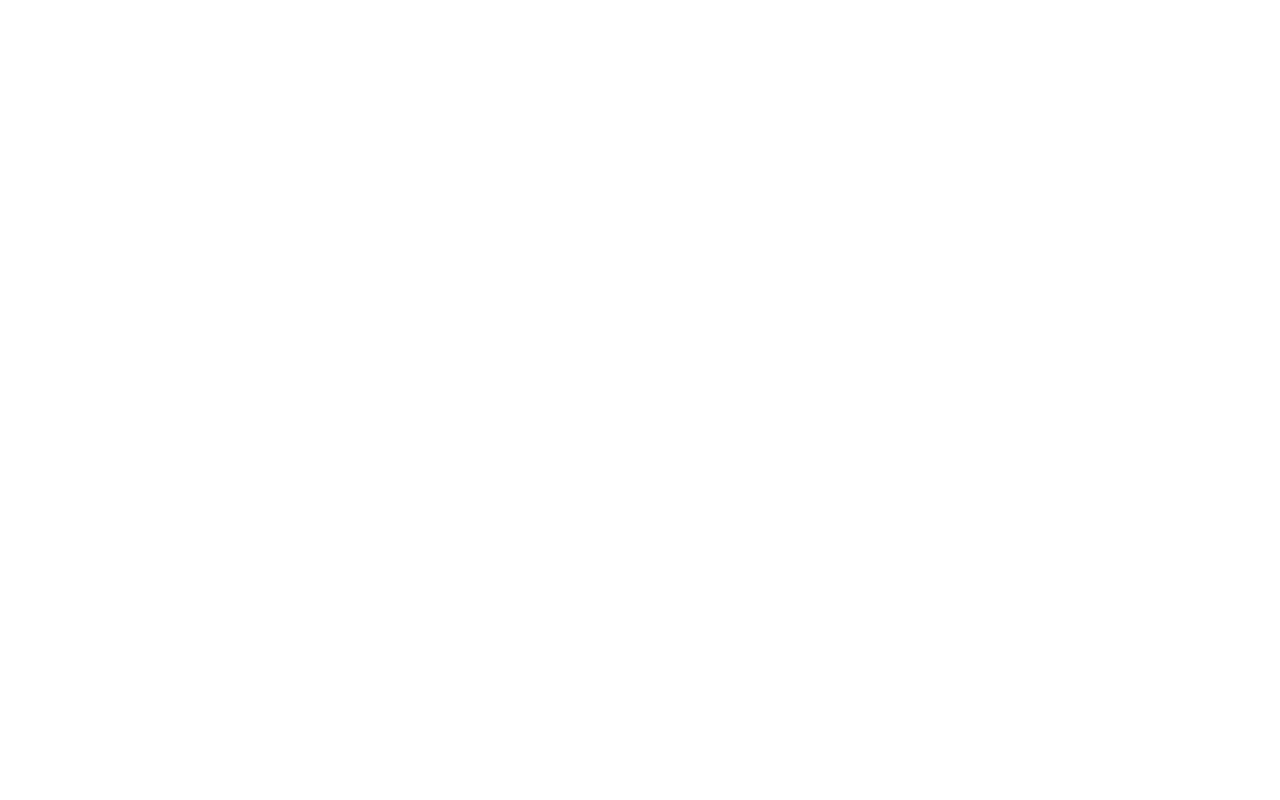
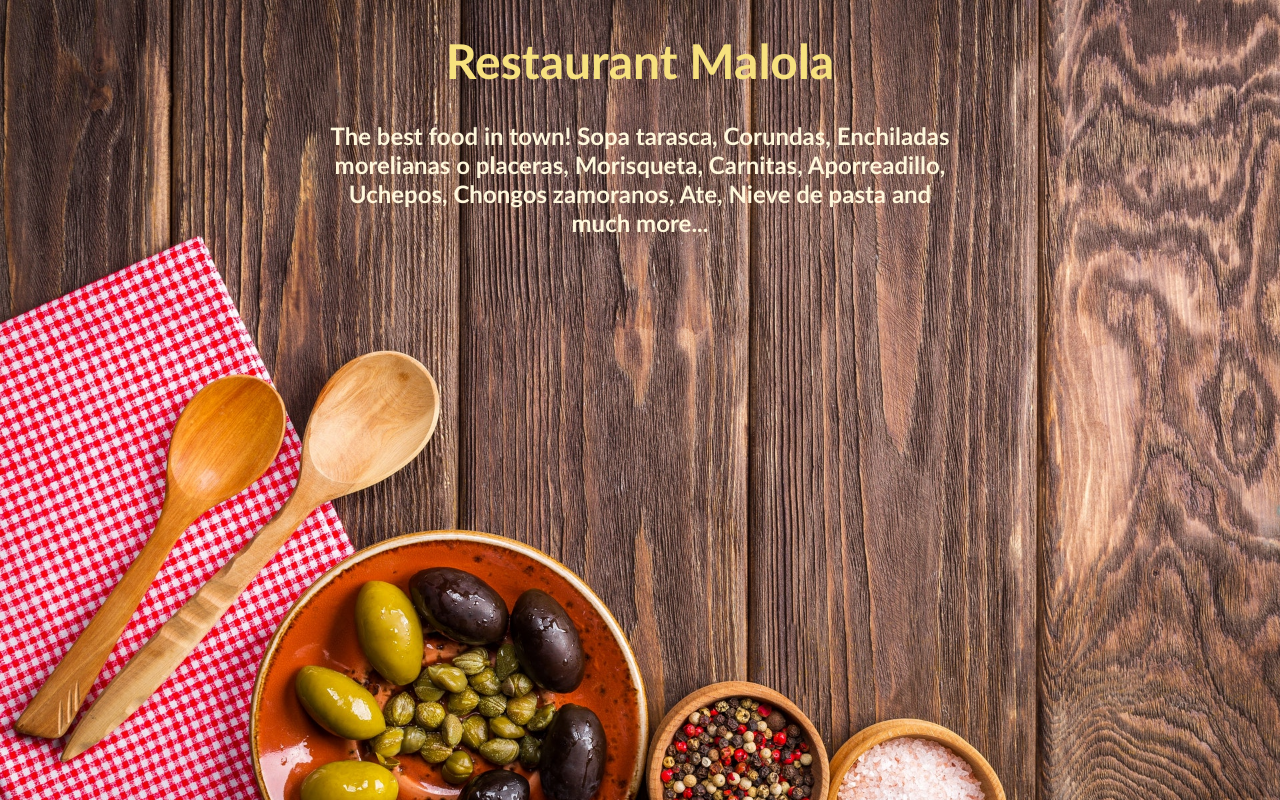
Before and after one commit to oscarnava/restaurant-page, a website built with webpack: page dist/index.html in a window 1280 px wide. Built offline with nearby package versions, Linux system fonts and the light colour scheme.

Commit message:
Set fixed elements

```diff
--- /dev/null
+++ b/dist/css/styles.css
@@ -0,0 +1,40 @@
+html {
+  box-sizing: border-box;
+  font-size: 16px;
+}
+
+*, *:before, *:after {
+  box-sizing: inherit;
+}
+
+body {
+  margin: 0;
+  padding: 0;
+  font-family: 'Gill Sans', 'Gill Sans MT', Calibri, 'Trebuchet MS', sans-serif;
+}
+
+main {
+  width: 100vw;
+  height: 100vh;
+  background-color: purple;
+  background-image: url(../img/background.jpg);
+  background-size: cover;
+  background-repeat: no-repeat;
+  position: fixed;
+  left: 0px;
+  top: 0px;
+  z-index: -1;
+}
+
+h1 {
+  text-align: center;
+  font-size: 3rem;
+  color: 	#f7e17e;
+}
+
+h2 {
+  text-align: center;
+  font-size: 1.5rem;
+  padding: 0 25%;
+  color: cornsilk;
+}
--- a/dist/index.html
+++ b/dist/index.html
@@ -5,10 +5,12 @@
   <meta name="viewport" content="width=device-width, initial-scale=1.0">
   <meta http-equiv="X-UA-Compatible" content="ie=edge">
   <title>Restaurant page</title>
+  <link rel="stylesheet" href="css/styles.css">
 </head>
 <body>
   <main id="content">
-
+    <h1>Restaurant Malola</h1>
+    <h2>The best food in town! Sopa tarasca, Corundas, Enchiladas morelianas o placeras, Morisqueta, Carnitas, Aporreadillo, Uchepos, Chongos zamoranos, Ate, Nieve de pasta and much more...</h2>
   </main>
   <script src="main.js"></script>
 </body>
```
Also changed, not shown: dist/main.js (added, +100 -0 lines), dist/img/background.jpg (added).
